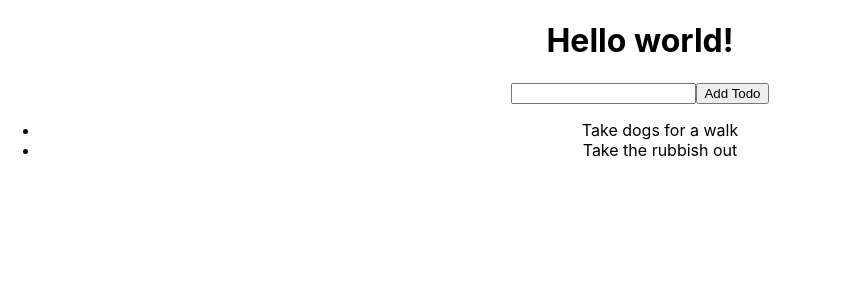
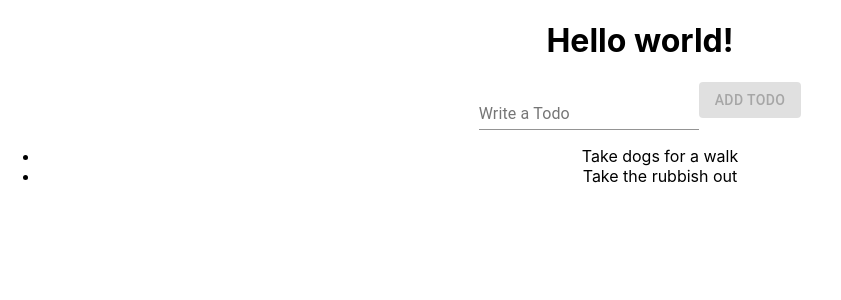
Before and after one commit to Randybry97z/react_todos, a React (Create React App) app: page / in a window 1280 px wide. Shown: the top 300 px of the page, without its empty margins (0-841 px from the left). Built offline with nearby package versions, Linux system fonts and the light colour scheme.

Commit message:
Adding material UI

```diff
--- a/package.json
+++ b/package.json
@@ -3,6 +3,7 @@
   "version": "0.1.0",
   "private": true,
   "dependencies": {
+    "@material-ui/core": "^4.11.0",
     "@testing-library/jest-dom": "^4.2.4",
     "@testing-library/react": "^9.5.0",
     "@testing-library/user-event": "^7.2.1",
--- a/src/App.js
+++ b/src/App.js
@@ -1,5 +1,7 @@
 import React, { useState } from 'react';
+import { Button, FormControl, Input, InputLabel } from '@material-ui/core';
 import './App.css';
+import Todo from './Todo';
 
 function App() {
   const [todos, setTodos] = useState(['Take dogs for a walk', 'Take the rubbish out']);
@@ -9,20 +11,25 @@
     //this will fire off when we click the button
     event.preventDefault();//stop the refresh
     setTodos([...todos, input]);
-
+    setInput(''); //clear input after save
   }
 
   return (
     <div className="App">
       <h1>Hello world!</h1>
       <form>
-        <input value={input} onChange={event => setInput(event.target.value)} />
-        <button type="submit" onClick={addTodo}>Add Todo</button>
+        <FormControl>
+          <InputLabel>Write a Todo</InputLabel>
+          <Input value={input} onChange={event => setInput(event.target.value)} />
+        </FormControl>
+        <Button disabled={!input} type="submit" onClick={addTodo} variant="contained" color="primary">
+          Add Todo
+        </Button>
       </form>
 
       <ul>
         {todos.map((todo, index) => (
-          <li key={index}>{todo}</li>
+          <Todo todo={todo} key={index} />
         ))}
       </ul>
     </div>
--- /dev/null
+++ b/src/Todo.js
@@ -0,0 +1,11 @@
+import React from 'react'
+
+function Todo(props) {
+  return (
+    <div>
+      <li>{props.todo}</li>
+    </div>
+  )
+}
+
+export default Todo
```
Also changed, not shown: 1 other file (tests, documents, lock files or other folders).
